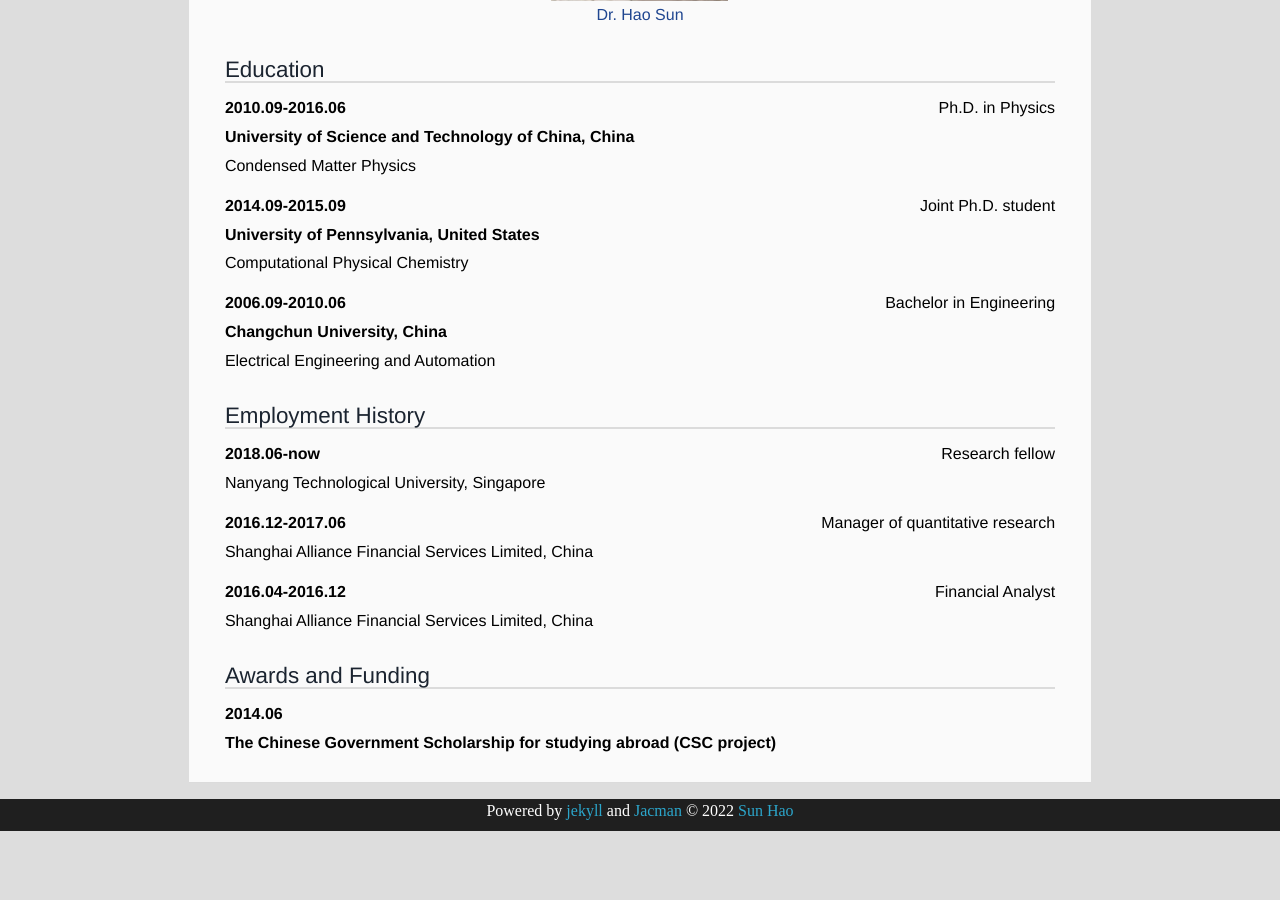
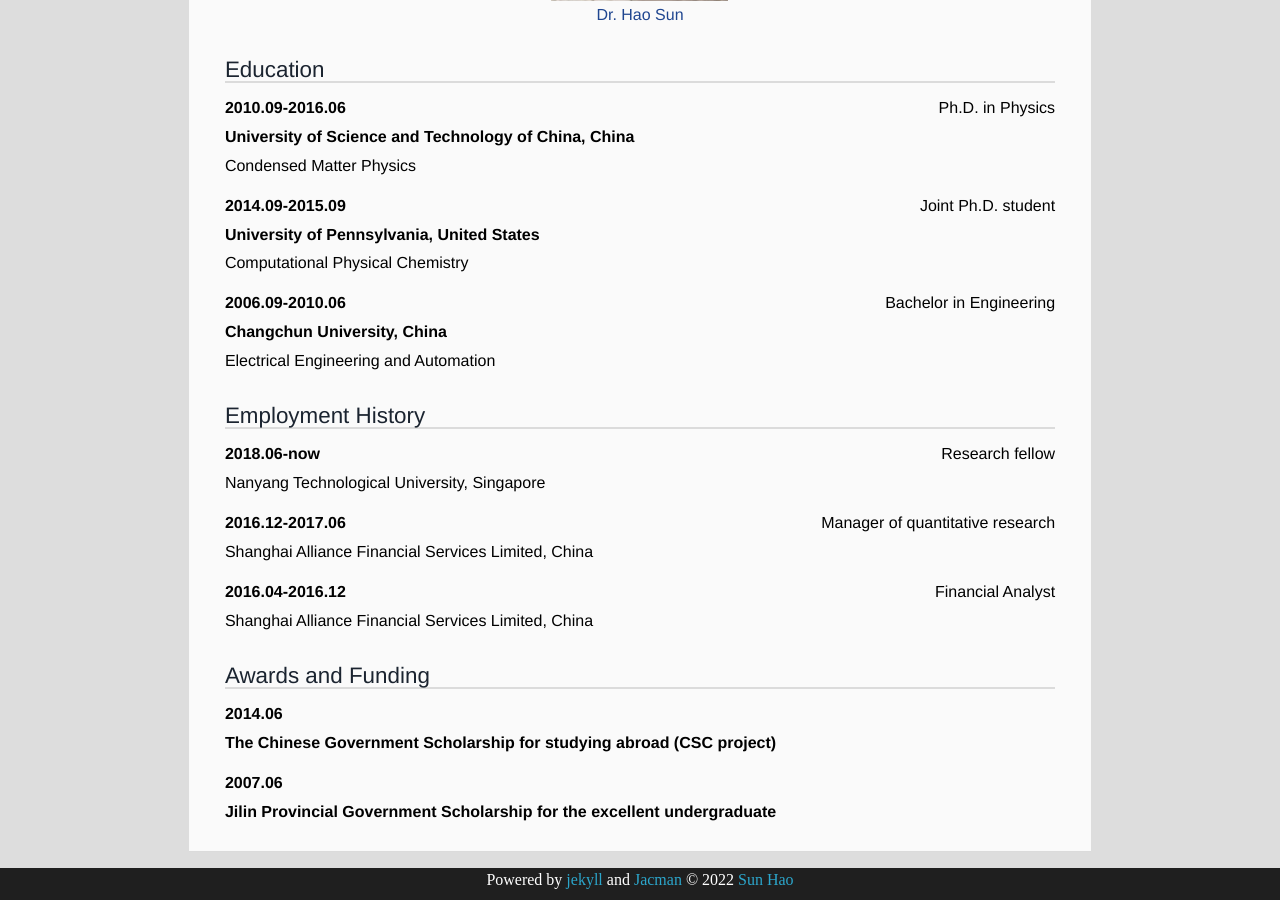
Before and after one commit to sunohao/sunhao_physics, a Jekyll site: the page built from people/index.html, in a window 1280 px wide and 900 px high, scrolled down 575 px. Built offline with Jekyll 4.4.1, drawn with Linux system fonts in a browser that asks for light colours; nearby versions of some CDN libraries; some web fonts are replaced; before the commit the page ends 1406 px from its top, so only the background shows below that.

Commit message:
mainpage change

```diff
--- a/index.html
+++ b/index.html
@@ -73,7 +73,9 @@
 
 <h3> Research News</h3>
 <hr>
-
+<p>
+    Our recent work published in Nature Communications has been covered by Optics & Photonics News (OPN), click <a href="https://doi.org/10.1364/OE.405922" target="_blank"></a>HERE .
+</p>
 <table>
 
 </table>
--- a/people/index.html
+++ b/people/index.html
@@ -130,3 +130,17 @@
         The Chinese Government Scholarship for studying abroad (CSC project)
     </b>
 </div>
+
+<div style="display: flex; margin-top: 0.7em;">
+    <div style="width: 50%;">
+        <b>
+            2007.06
+        </b>
+    </div>
+</div>
+
+<div>
+    <b>
+        Jilin Provincial Government Scholarship for the excellent undergraduate
+    </b>
+</div>
```
Also changed, not shown: 1 other file.
